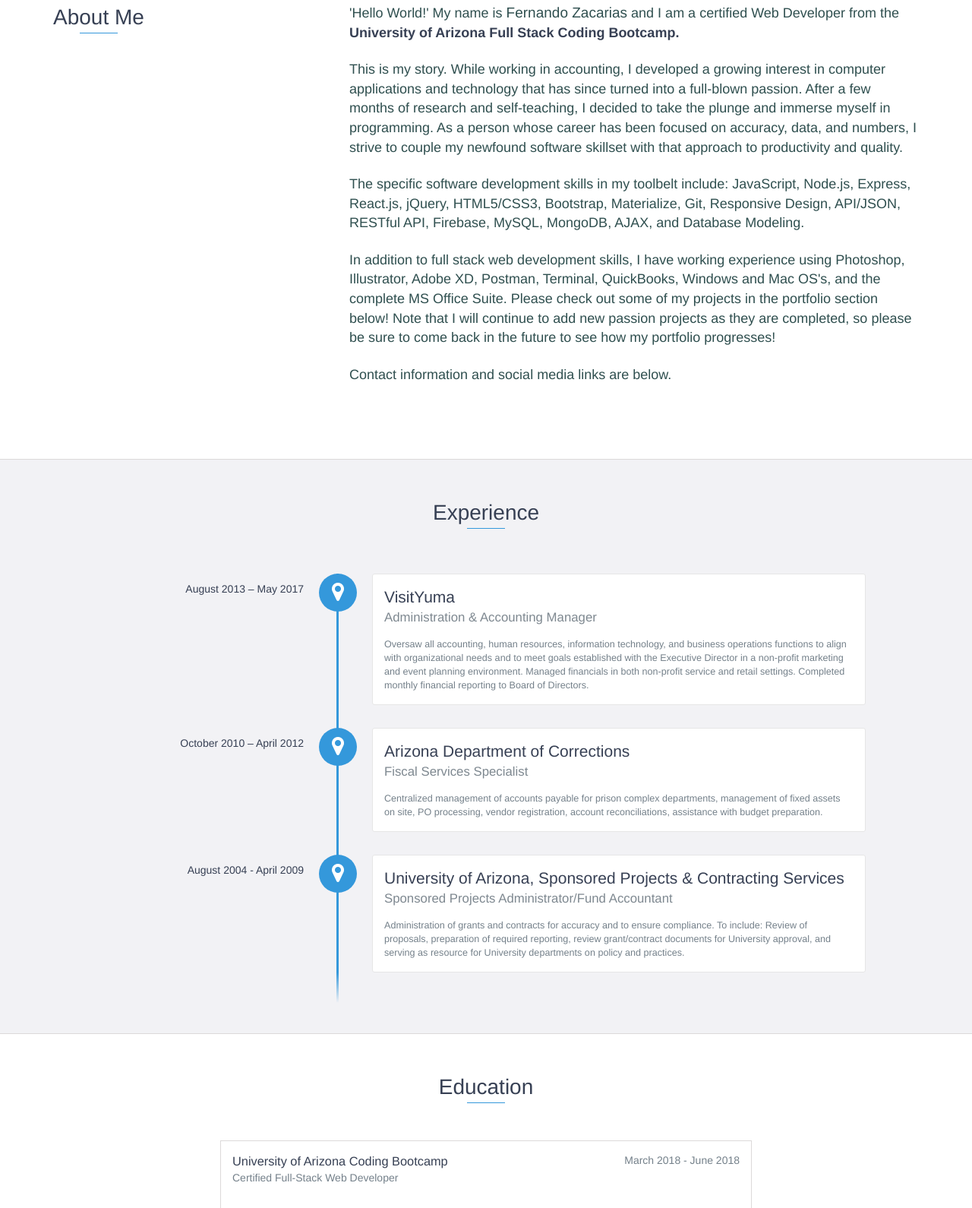
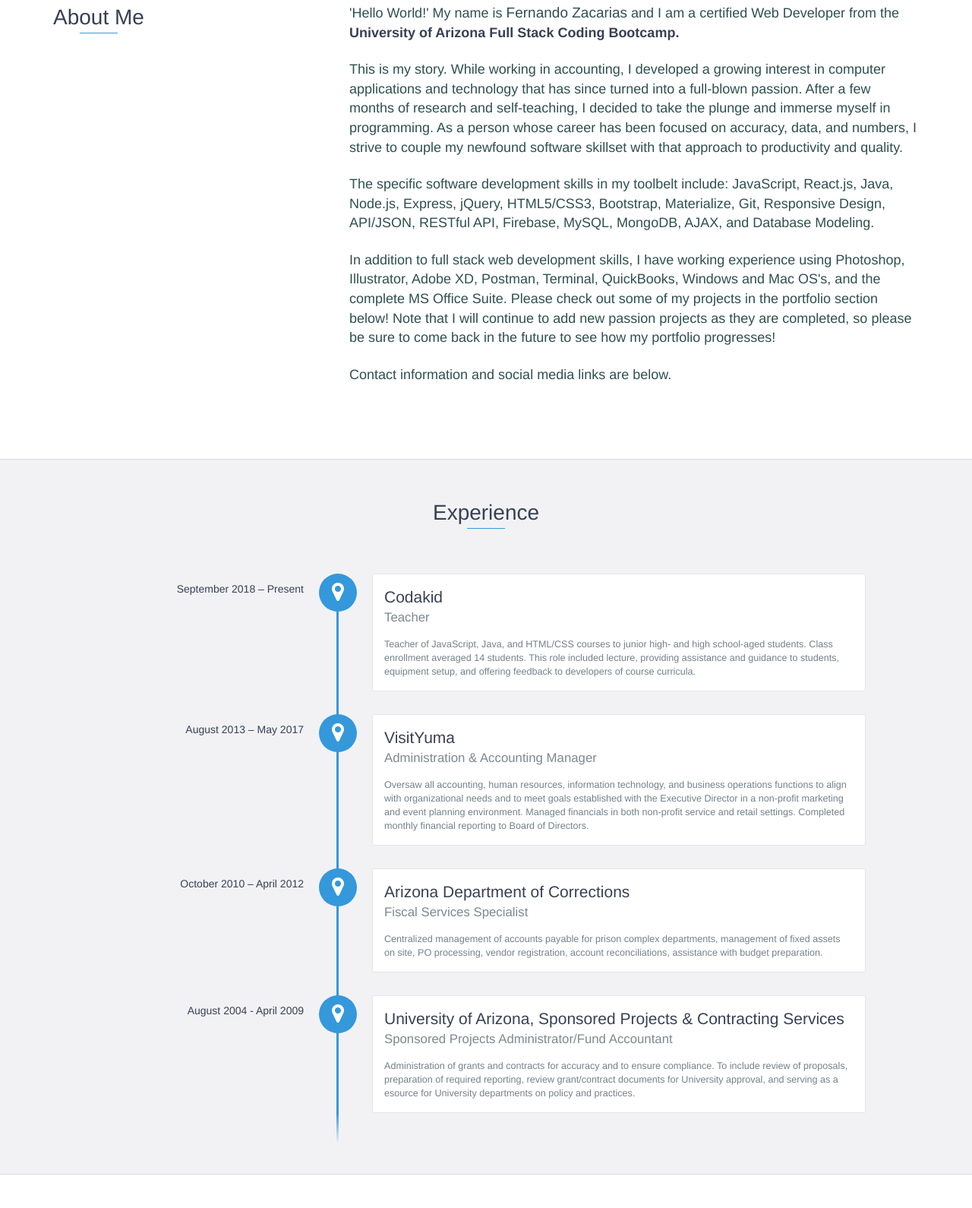
Before and after one commit to fernand0z/Portfolio-v1, a website: page index.html in a window 1280 px wide. Shown: the part 872-2462 px from the top of the page at 76% size. Drawn offline with nearby package versions, Linux system fonts and the light colour scheme.

Commit message:
Update employment experience

```diff
--- a/index.html
+++ b/index.html
@@ -51,7 +51,8 @@
         <div id="lead-content">
             <h1>Fernando Zacarias</h1>
             <h2>Full Stack Web Developer</h2>
-            <a href="/resume/Fernando Zacarias - Resume 2018.pdf" class="btn-rounded-white">Download Résumé   <i style= 'font-size: 18px' class="fa fa-child" aria-hidden="true"></i></a>
+            <a href="/resume/Fernando Zacarias - Resume 2018.pdf" class="btn-rounded-white">Download Résumé <i style='font-size: 18px'
+                    class="fa fa-child" aria-hidden="true"></i></a>
         </div>
         <!-- End #lead-content -->
 
@@ -76,7 +77,8 @@
                     <p style='padding-bottom: 3%; font-size: 18px; color: darkslategray'>
                         'Hello World!' My name is
                         <span style='font-size: 19px'>Fernando Zacarias</span> and I am a certified Web Developer from the
-                        <a href='https://bootcamp.ce.arizona.edu/coding/' style='color: #374054; font-weight: bold'>University of Arizona Full Stack Coding Bootcamp.</a>
+                        <a href='https://bootcamp.ce.arizona.edu/coding/' style='color: #374054; font-weight: bold'>University
+                            of Arizona Full Stack Coding Bootcamp.</a>
                     </p>
                     <p style='padding-bottom: 3%; font-size: 18px; color: darkslategray'>
                         This is my story. While working in accounting, I developed a growing interest in computer applications and technology that
@@ -86,7 +88,7 @@
                         to productivity and quality.
                     </p>
                     <p style='padding-bottom: 3%; font-size: 18px; color: darkslategray'>
-                        The specific software development skills in my toolbelt include: JavaScript, Node.js, Express, React.js, jQuery, HTML5/CSS3,
+                        The specific software development skills in my toolbelt include: JavaScript, React.js, Java, Node.js, Express,  jQuery, HTML5/CSS3,
                         Bootstrap, Materialize, Git, Responsive Design, API/JSON, RESTful API, Firebase, MySQL, MongoDB,
                         AJAX, and Database Modeling.
                     </p>
@@ -108,6 +110,15 @@
     <div id="experience" class="background-alt">
         <h2 class="heading">Experience</h2>
         <div id="experience-timeline">
+            <div data-date="September 2018 – Present">
+                <h3>Codakid</h3>
+                <h4>Teacher</h4>
+                <p>
+                    Teacher of JavaScript, Java, and HTML/CSS courses to junior high- and high school-aged students. Class enrollment averaged
+                    14 students. This role included lecture, providing assistance and guidance to students, equipment setup,
+                    and offering feedback to developers of course curricula.
+                </p>
+            </div>
             <div data-date="August 2013 – May 2017">
                 <h3>VisitYuma</h3>
                 <h4>Administration & Accounting Manager</h4>
@@ -132,8 +143,8 @@
                 <h3>University of Arizona, Sponsored Projects & Contracting Services</h3>
                 <h4>Sponsored Projects Administrator/Fund Accountant</h4>
                 <p>
-                    Administration of grants and contracts for accuracy and to ensure compliance. To include: Review of proposals, preparation
-                    of required reporting, review grant/contract documents for University approval, and serving as resource
+                    Administration of grants and contracts for accuracy and to ensure compliance. To include review of proposals, preparation
+                    of required reporting, review grant/contract documents for University approval, and serving as a esource
                     for University departments on policy and practices.
                 </p>
             </div>
@@ -250,6 +261,7 @@
             <li>JavaScript <i class="fa fa-heart" aria-hidden="true"></i></li>
             <li>Node.js <i class="fa fa-heart" aria-hidden="true"></i></li>
             <li>React <i class="fa fa-heart" aria-hidden="true"></i></li>
+            <li>Java</li>
             <li>Git/GitHub</li>
             <li>HTML5/CSS3</li>
             <li>jQuery</li>
```
Also changed, not shown: 2 other files.
